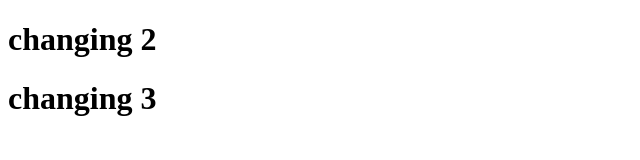
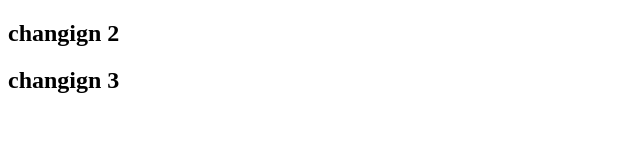
Before and after one commit to kuldeep525-bot/git, a plain HTML site: page index.html in a window 1280 px wide. Shown: the whole page, without its empty margins (0-640 px from the left). Drawn offline with Linux system fonts and the light colour scheme.

```diff
--- a/index.html
+++ b/index.html
@@ -6,7 +6,7 @@
     <title>Document</title>
   </head>
   <body>
-    <h1>changing 2</h1>
-    <h1>changing 3</h1>
+    <h2>changign 2</h2>
+    <h2>changign 3</h2>
   </body>
 </html>
```
